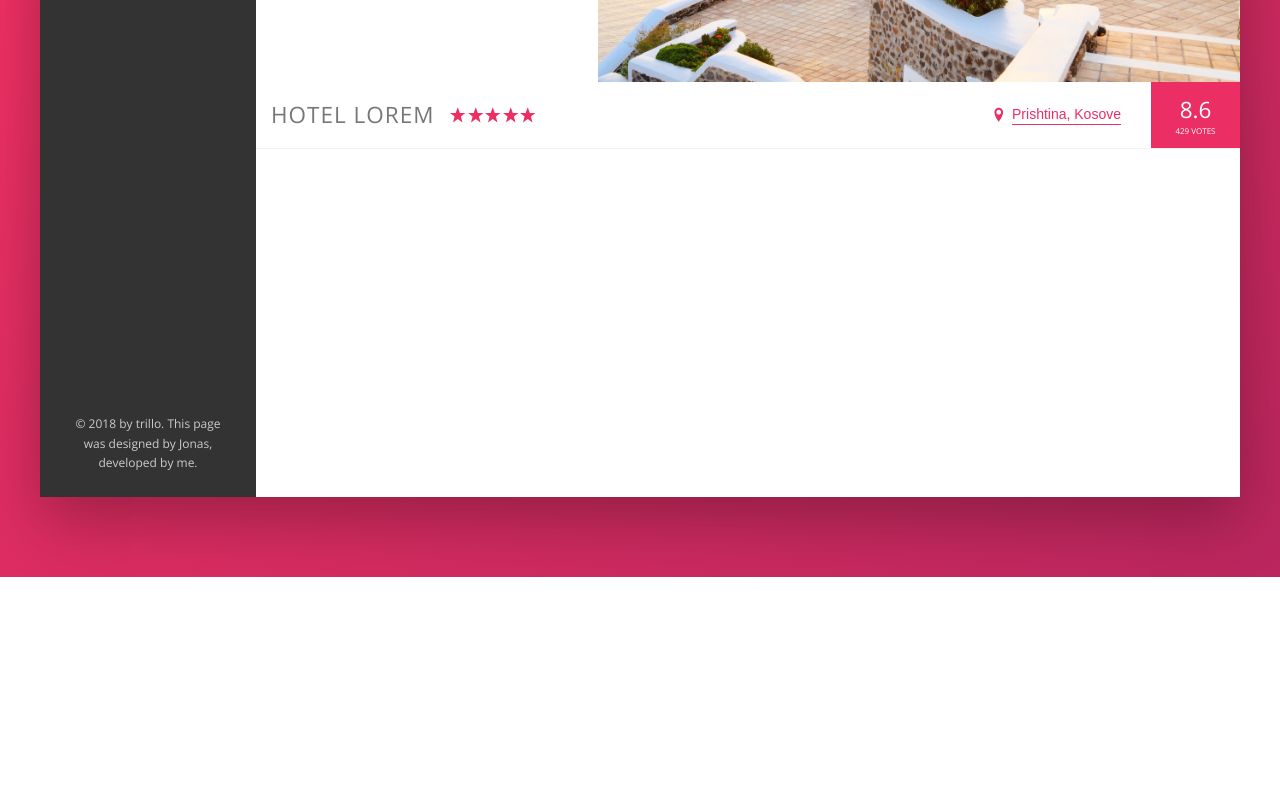
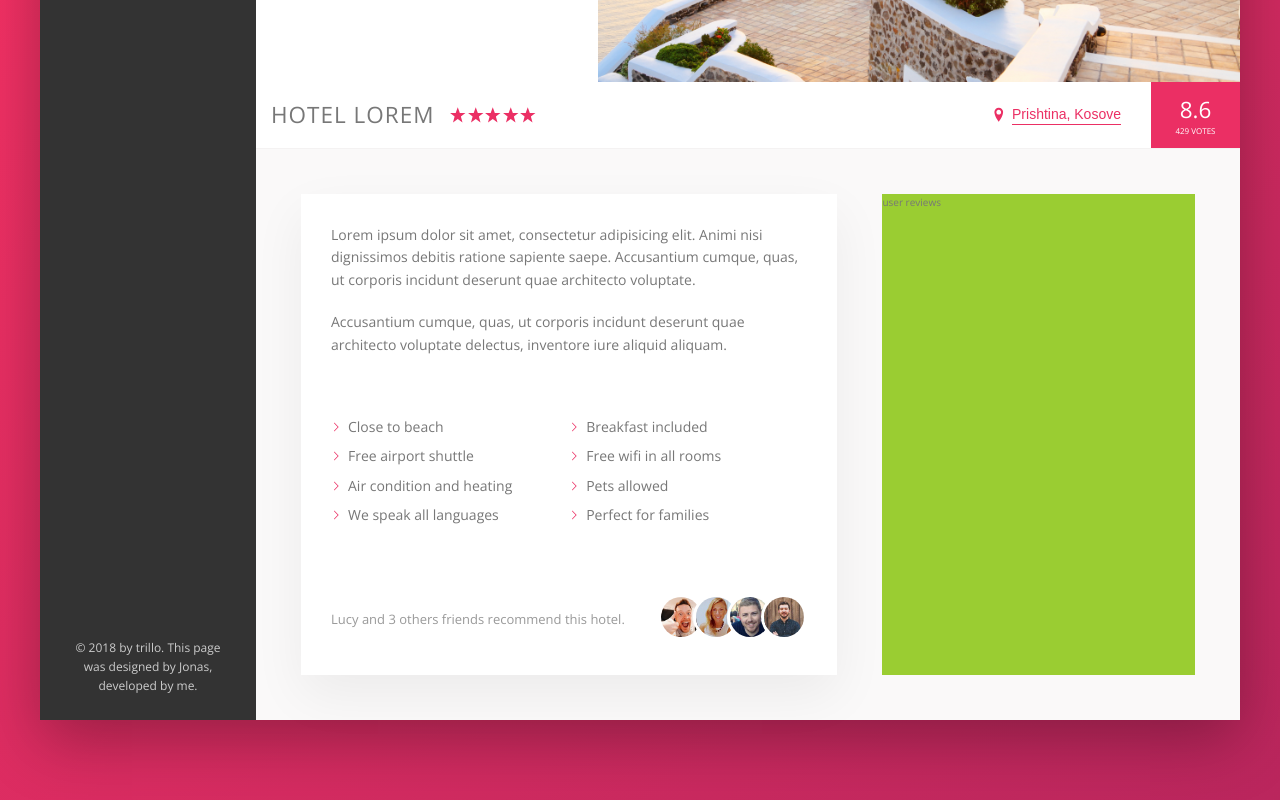
Before and after one commit to amiregerguri/trillo, a website: page index.html in a window 1280 px wide. Shown: the part 453-1253 px from the top of the page. Before the commit the page ends 1030 px from the top, so only its background shows below. Drawn offline with nearby package versions, Linux system fonts and the light colour scheme.

Commit message:
day 3 - part I

```diff
--- a/index.html
+++ b/index.html
@@ -149,6 +149,53 @@
                        </div>
                    </div>
 
+
+                   <div class="detail">
+                       <div class="description">
+                           <p class="paragraph">
+                              Lorem ipsum dolor sit amet, consectetur adipisicing elit. Animi nisi dignissimos debitis ratione sapiente saepe. Accusantium cumque, quas, ut corporis incidunt deserunt quae architecto voluptate.
+                           </p>
+
+                           <p class="paragraph">
+                               Accusantium cumque, quas, ut corporis incidunt deserunt quae architecto voluptate delectus, inventore iure aliquid aliquam.
+                           </p>
+
+                           <ul class="list">
+                               <li class="list__item">Close to beach</li>
+                               <li class="list__item">Breakfast included</li>
+                               <li class="list__item">Free airport shuttle</li>
+                               <li class="list__item">Free wifi in all rooms</li>
+                               <li class="list__item">Air condition and heating</li>
+                               <li class="list__item">Pets allowed</li>
+                               <li class="list__item">We speak all languages</li>
+                               <li class="list__item">Perfect for families</li>
+                           </ul>
+
+                           <div class="recommend">
+                               <p class="recommend__count">
+                                   Lucy and 3 others friends recommend this hotel.
+                               </p>
+
+                               <div class="recommend__friends">
+                                   <img src="img/user-1.jpg" alt="Friend 1" class="recommend__photo">
+                                   <img src="img/user-2.jpg" alt="Friend 2" class="recommend__photo">
+                                   <img src="img/user-3.jpg" alt="Friend 3" class="recommend__photo">
+                                   <img src="img/user-4.jpg" alt="Friend 4" class="recommend__photo">
+
+                               </div>
+                           </div>
+                       </div>
+
+                       <div class="user-reviews">
+                           user reviews
+                       </div>
+
+<!--
+                       <div class="user-reviews">
+
+                       </div>
+-->
+                   </div>
                 </main>
             </div>
         </div>
--- a/sass/_base.scss
+++ b/sass/_base.scss
@@ -42,6 +42,8 @@ gray dark 3: #999
 
     --shadow-dark: 0 2rem 6rem rgba(0, 0, 0, .3);
 
+    --line: 1px solid var(--color-gray-light-2);
+
 
 }
 html{
--- a/sass/_components.scss
+++ b/sass/_components.scss
@@ -319,7 +319,7 @@
     }
 
     50%{
-      transform: scale(1.05);
+        transform: scale(1.05);
         box-shadow: 0 1rem 4rem rgba(0,0,0, .25);
     }
 
@@ -328,3 +328,86 @@
         box-shadow: none;
     }
 }
+
+
+
+///////////////////////////////////
+//PARAGRAPH
+
+.paragraph:not(:last-of-type){
+    margin-bottom: 2rem;
+}
+
+
+
+///////////////////////////////////
+//LIST
+
+.list{
+    list-style: none;
+    margin: 3rem 0;
+    padding: 3rem 0;
+    border-top: 0 2rem 5rem rgba(0, 0, 0, .06);
+    border-bottom: 0 2rem 5rem rgba(0, 0, 0, .06);
+
+    display: flex;
+    flex-wrap: wrap;
+
+    &__item{
+        flex: 0 0 50%;
+        margin-bottom: .7rem;
+    }
+
+    &__item::before{
+        content: "";
+        display: inline-block;
+        height: 1rem;
+        width: 1rem;
+        margin-right: .7rem;
+
+        //        //older browsers
+        //        background-image: url(../img/chevron-thin-right.svg);
+        //        background-size: cover;
+        //
+        //newer browsers -masks
+        background-color: var(--color-primary);
+        -webkit-mask-image: url(../img/chevron-thin-right.svg);
+        -webkit-mask-size: cover;
+        mask-image: url(../img/chevron-thin-right.svg);
+        mask-size: cover;
+    }
+}
+
+
+
+///////////////////////////////////
+//RECOMMEND
+
+.recommend{
+    font-size: 1.3rem;
+    color: var(--color-gray-dark-3);
+
+    display: flex;
+    align-items: center;
+
+    &__count{
+        margin-right: auto;
+    }
+
+    &__friends{
+
+    }
+
+    &__photo{
+        box-sizing: content-box;
+        height: 4rem;
+        width: 4rem;
+        border-radius: 50%;
+        border: 3px solid #fff;
+
+        &:not(:last-child){
+            margin-right: -1.5rem;
+        }
+    }
+
+}
--- a/sass/_layout.scss
+++ b/sass/_layout.scss
@@ -11,7 +11,7 @@
     font-size: 1.4rem;
     height: 7rem; //70px
     background-color: #fff;
-    border-bottom: 1px solid var(--color-gray-light-2);
+    border-bottom: var(--line);
 
     display: flex;
     justify-content: space-between;
@@ -39,9 +39,27 @@
 .hotel-view{
     background-color: #fff;
     flex: 1;
+}
 
 
-    //test
-    height: 80rem;
+.detail{
+    display: flex;
+    padding: 4.5rem;
+    background-color: var(--color-gray-light-1);
+    border-botom: var(--line);
 
 }
+
+.description{
+    font-size: 1.4rem;
+    background-color: #fff;
+    box-shadow: 0 2rem 5rem rgba(0,0,0, .06);
+    padding: 3rem;
+    flex: 0 0 60%;
+    margin-right: 4.5rem;
+}
+
+.user-reviews{
+    background-color: yellowgreen;
+    flex: 1;
+}
```
Also changed, not shown: css/style.css.
